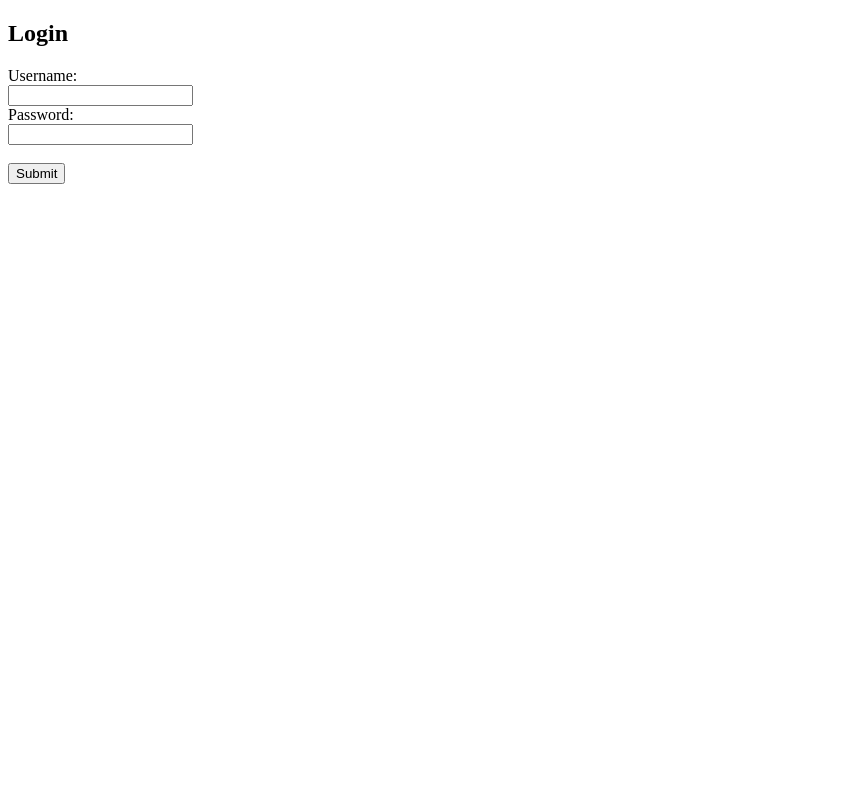
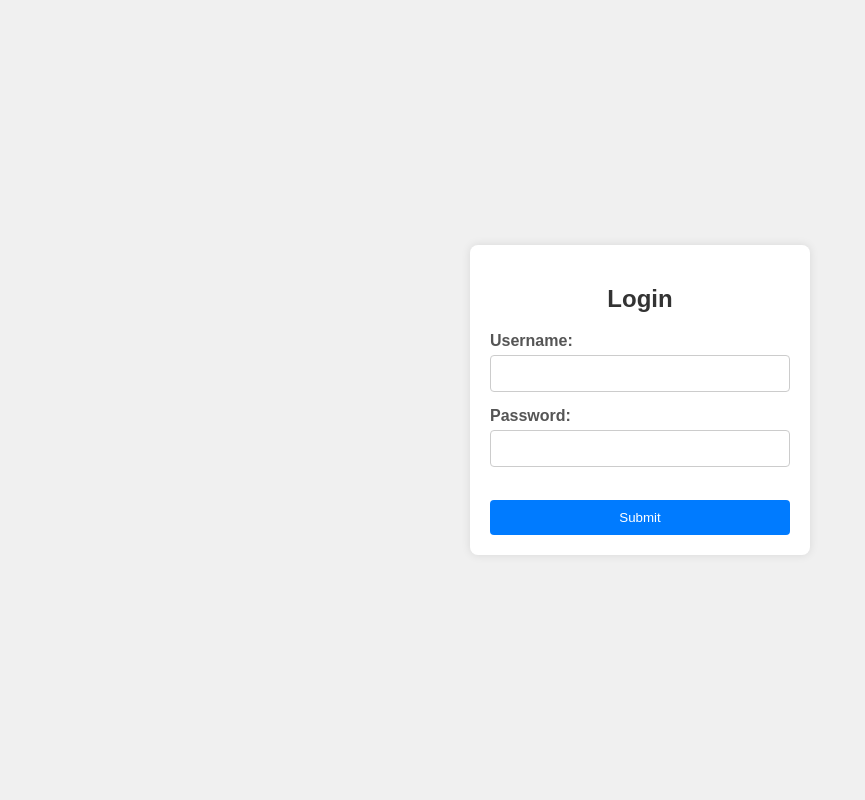
Before and after one commit to priyakalidaspawar/Jenkins, a Flask app: page / in a window 1280 px wide. Shown: the whole page, without its empty margins (0-865 px from the left). Run offline with Flask 3, Linux system fonts and the light colour scheme.

Commit message:
Update index.html

```diff
--- a/src/templates/index.html
+++ b/src/templates/index.html
@@ -4,10 +4,67 @@
     <meta charset="UTF-8">
     <meta name="viewport" content="width=device-width, initial-scale=1.0">
     <title>Login</title>
+    <style>
+        body {
+            font-family: Arial, sans-serif;
+            background-color: #f0f0f0;
+            margin: 0;
+            padding: 0;
+            display: flex;
+            justify-content: center;
+            align-items: center;
+            height: 100vh;
+        }
+
+        form {
+            background-color: #fff;
+            padding: 20px;
+            border-radius: 8px;
+            box-shadow: 0 0 10px rgba(0, 0, 0, 0.1);
+            width: 300px;
+            max-width: 100%;
+        }
+
+        h2 {
+            text-align: center;
+            color: #333;
+        }
+
+        label {
+            font-weight: bold;
+            color: #555;
+        }
+
+        input[type="text"],
+        input[type="password"] {
+            width: 100%;
+            padding: 10px;
+            margin-top: 5px;
+            margin-bottom: 15px;
+            border: 1px solid #ccc;
+            border-radius: 4px;
+            box-sizing: border-box;
+        }
+
+        input[type="submit"] {
+            width: 100%;
+            background-color: #007bff;
+            color: #fff;
+            padding: 10px;
+            border: none;
+            border-radius: 4px;
+            cursor: pointer;
+            transition: background-color 0.3s ease;
+        }
+
+        input[type="submit"]:hover {
+            background-color: #0056b3;
+        }
+    </style>
 </head>
 <body>
-    <h2>Login</h2>
     <form action="/login" method="post">
+        <h2>Login</h2>
         <label for="username">Username:</label><br>
         <input type="text" id="username" name="username" required><br>
         <label for="password">Password:</label><br>
```
